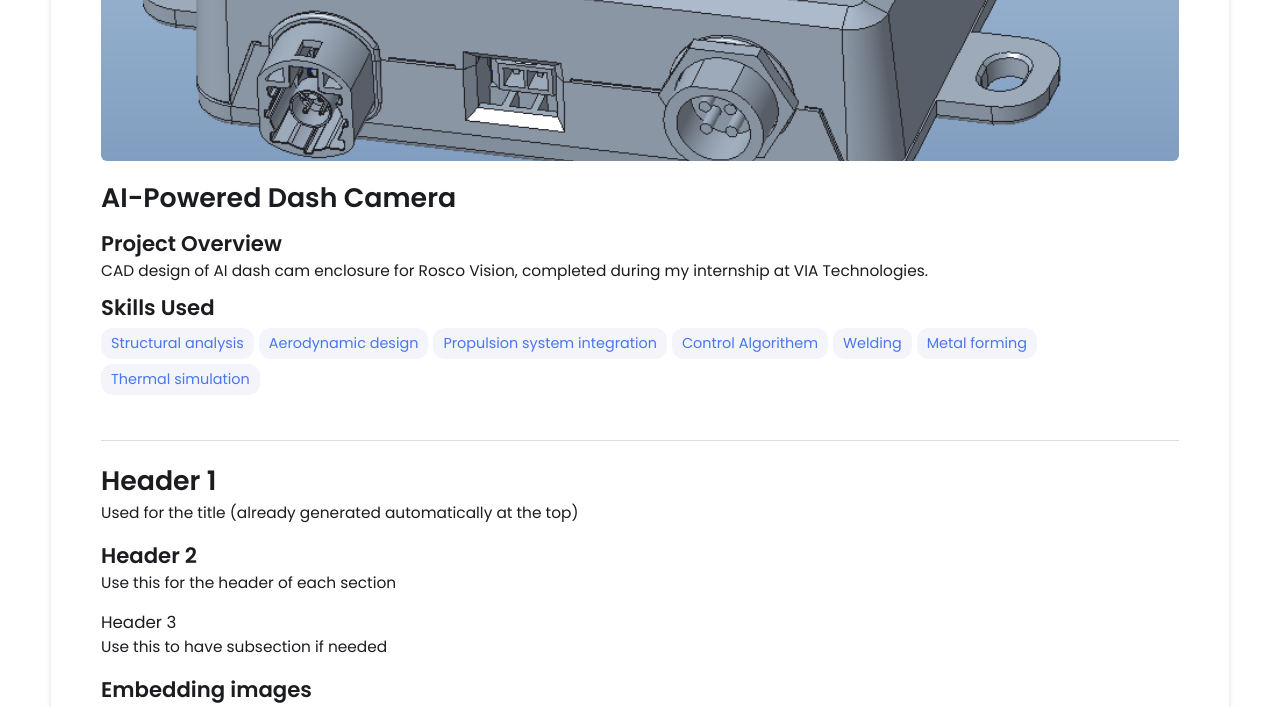
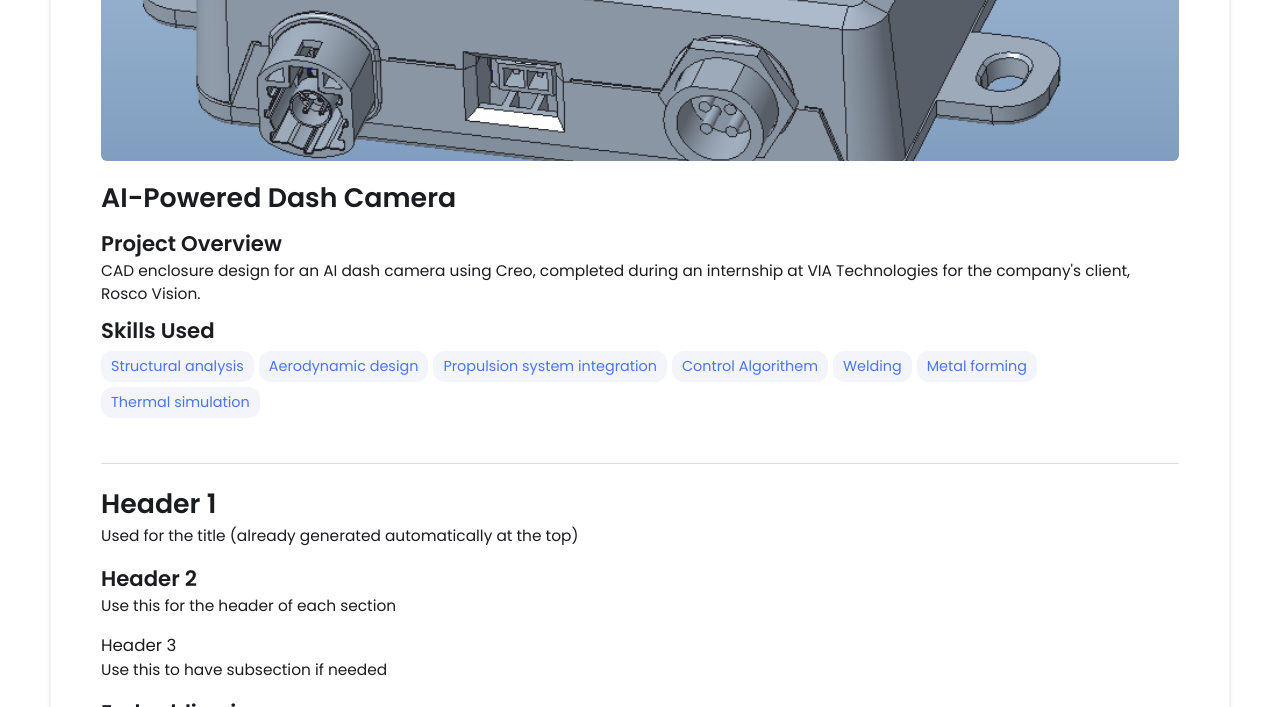
Before and after one commit to timchen863/timchen863.github.io, a Jekyll site: the page built from _projects/demo-project/index.md, in a window 1280 px wide and 900 px high, scrolled down 329 px, cut to the strip 0-707 px from the top of the window. Built offline with Jekyll 4.4.1, drawn with Linux system fonts in a browser that asks for light colours.

Commit message:
Update index.md

```diff
--- a/_projects/demo-project/index.md
+++ b/_projects/demo-project/index.md
@@ -1,7 +1,7 @@
 ---
 layout: post
 title: AI-Powered Dash Camera
-description: CAD design of AI dash cam enclosure for Rosco Vision, completed during my internship at VIA Technologies.
+description: CAD enclosure design for an AI dash camera using Creo, completed during an internship at VIA Technologies for the company's client, Rosco Vision.
 skills:
   - Structural analysis
   - Aerodynamic design
```
